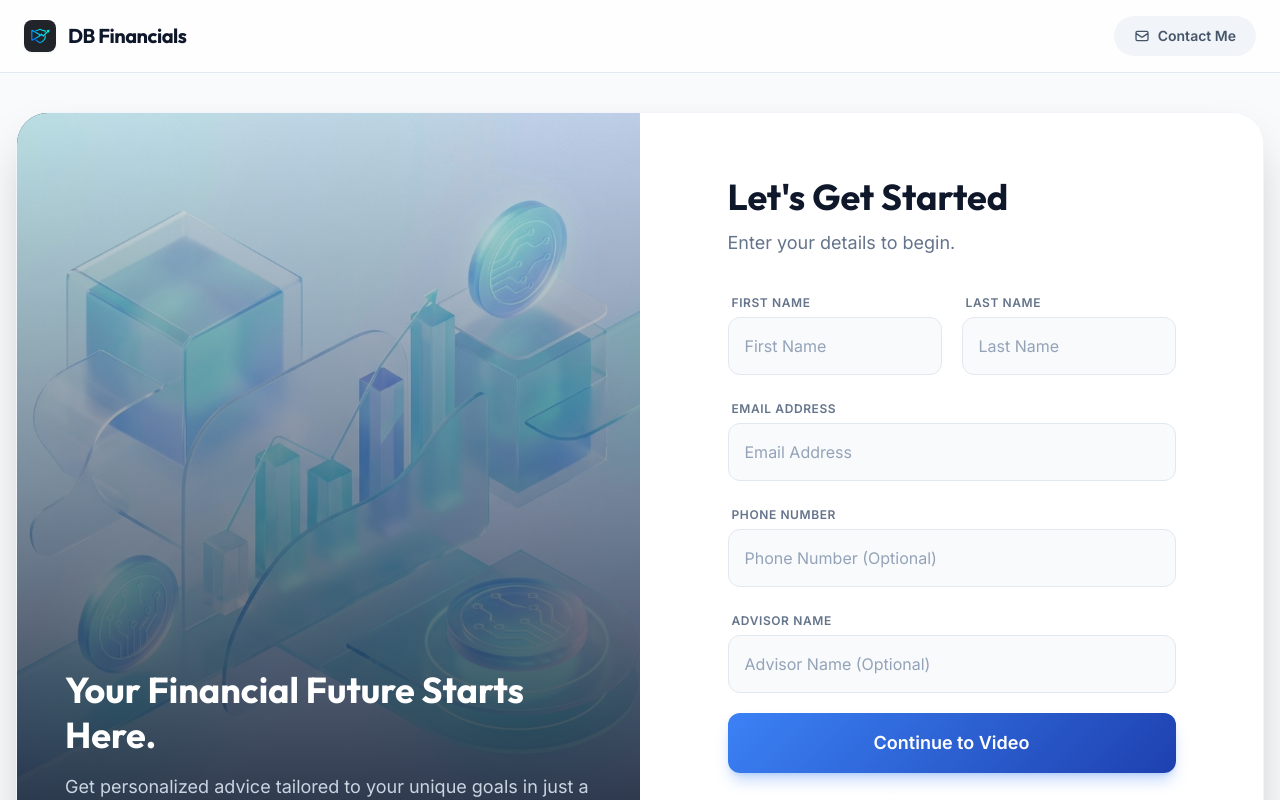
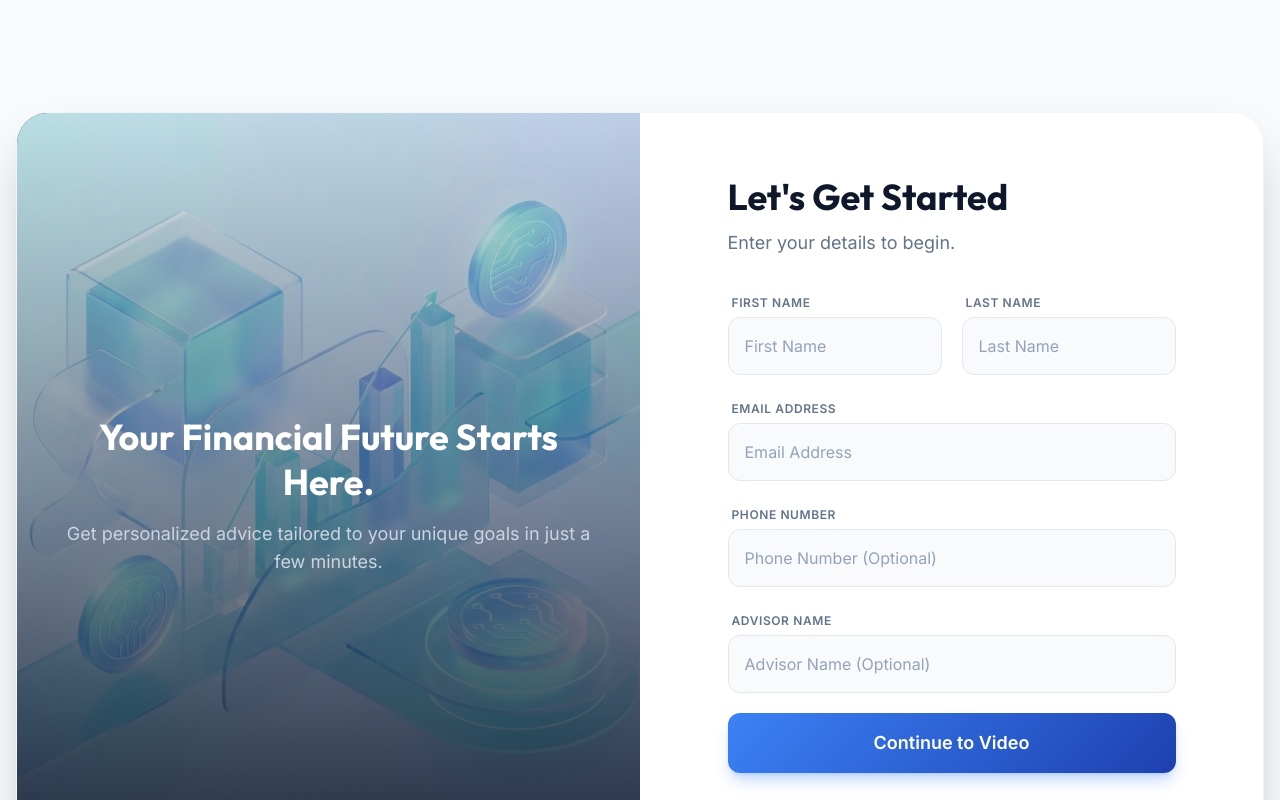
Before and after one commit to vivekvjoshi/Varada-financials, a website: page index.html in a window 1280 px wide. Drawn offline with nearby package versions, Linux system fonts and the light colour scheme.

Commit message:
Remove Contact Me button and center hero text

```diff
--- a/index.html
+++ b/index.html
@@ -178,27 +178,6 @@
 <body class="bg-slate-50">
 
     <!-- Toolbar -->
-    <nav class="fixed top-0 left-0 w-full z-50 bg-white/80 backdrop-blur-lg border-b border-slate-200 px-6 py-4">
-        <div class="flex items-center gap-3">
-            <img id="app-logo" src="./favicon.png" alt="Logo" class="w-8 h-8 rounded-lg shadow-sm">
-            <span id="app-name"
-                class="font-heading font-bold text-xl tracking-tight text-slate-900 hidden sm:block">Video
-                Advisor</span>
-            <a id="contact-btn" href="#"
-                class="ml-auto text-sm font-semibold text-slate-600 hover:text-slate-900 transition-colors flex items-center gap-2 bg-slate-100 hover:bg-slate-200 px-5 py-2.5 rounded-full">
-                <svg class="w-4 h-4" fill="none" stroke="currentColor" viewBox="0 0 24 24">
-                    <path stroke-linecap="round" stroke-linejoin="round" stroke-width="2"
-                        d="M3 8l7.89 5.26a2 2 0 002.22 0L21 8M5 19h14a2 2 0 002-2V7a2 2 0 00-2-2H5a2 2 0 00-2 2v10a2 2 0 002 2z">
-                    </path>
-                </svg>
-                Contact Me
-            </a>
-        </div>
-    </nav>
-
-    <!-- Main Scroll Wrapper -->
-    <div id="main-scroll-wrapper">
-        <!-- Main Container -->
     <main id="app-container"
         class="min-h-full flex items-center justify-center p-4 pt-28 pb-12 w-full max-w-7xl mx-auto">
 
@@ -209,10 +188,10 @@
                 <div class="relative hidden lg:block bg-slate-900 overflow-hidden">
                     <img src="./hero-image.png" alt="Financial Growth"
                         class="absolute inset-0 w-full h-full object-cover opacity-90 hover:scale-105 transition-transform duration-1000">
+                    <div class="absolute inset-0 bg-gradient-to-t from-slate-900/90 via-slate-900/40 to-transparent">
+                    </div>
                     <div
-                            class="absolute inset-0 bg-gradient-to-t from-slate-900/90 via-slate-900/40 to-transparent">
-                        </div>
-                        <div class="absolute bottom-0 left-0 p-12 text-white z-10">
+                        class="absolute inset-0 flex flex-col justify-center items-center text-center p-12 text-white z-10">
                         <h2 class="font-heading text-4xl font-bold mb-4 leading-tight">Your Financial Future Starts
                             Here.</h2>
                         <p class="text-slate-300 text-lg">Get personalized advice tailored to your unique goals in
@@ -246,16 +225,14 @@
                             </div>
 
                             <div class="space-y-1">
-                                    <label
-                                        class="text-xs font-semibold text-slate-500 uppercase tracking-wider ml-1">Email
+                                <label class="text-xs font-semibold text-slate-500 uppercase tracking-wider ml-1">Email
                                     Address</label>
                                 <input type="email" id="email" required class="input-field w-full p-4 rounded-xl"
                                     placeholder="john@example.com">
                             </div>
 
                             <div class="space-y-1">
-                                    <label
-                                        class="text-xs font-semibold text-slate-500 uppercase tracking-wider ml-1">Phone
+                                <label class="text-xs font-semibold text-slate-500 uppercase tracking-wider ml-1">Phone
                                     Number</label>
                                 <input type="tel" id="phone" class="input-field w-full p-4 rounded-xl"
                                     placeholder="(555) 123-4567">
@@ -288,10 +265,8 @@
         </section>
 
         <!-- STEP 1: INTRO VIDEO -->
-            <section id="step-1"
-                class="hidden w-full max-w-4xl glass-panel rounded-[2rem] p-6 md:p-12 slide-up bg-white">
-                <h2 id="intro-title"
-                    class="font-heading text-2xl md:text-4xl font-bold text-center mb-8 text-slate-900">
+        <section id="step-1" class="hidden w-full max-w-4xl glass-panel rounded-[2rem] p-6 md:p-12 slide-up bg-white">
+            <h2 id="intro-title" class="font-heading text-2xl md:text-4xl font-bold text-center mb-8 text-slate-900">
             </h2>
             <div class="video-wrapper mb-10 shadow-2xl ring-1 ring-black/5">
                 <div id="video-intro-player"></div>
@@ -341,8 +316,7 @@
         </section>
 
         <!-- STEP 3: FINAL VIDEO -->
-            <section id="step-3"
-                class="hidden w-full max-w-4xl glass-panel rounded-[2rem] p-6 md:p-12 slide-up bg-white">
+        <section id="step-3" class="hidden w-full max-w-4xl glass-panel rounded-[2rem] p-6 md:p-12 slide-up bg-white">
             <h2 id="final-video-title"
                 class="font-heading text-2xl md:text-4xl font-bold text-center mb-8 text-slate-900">
             </h2>
```
Lines whose indentation alone changed are shown as unchanged.
